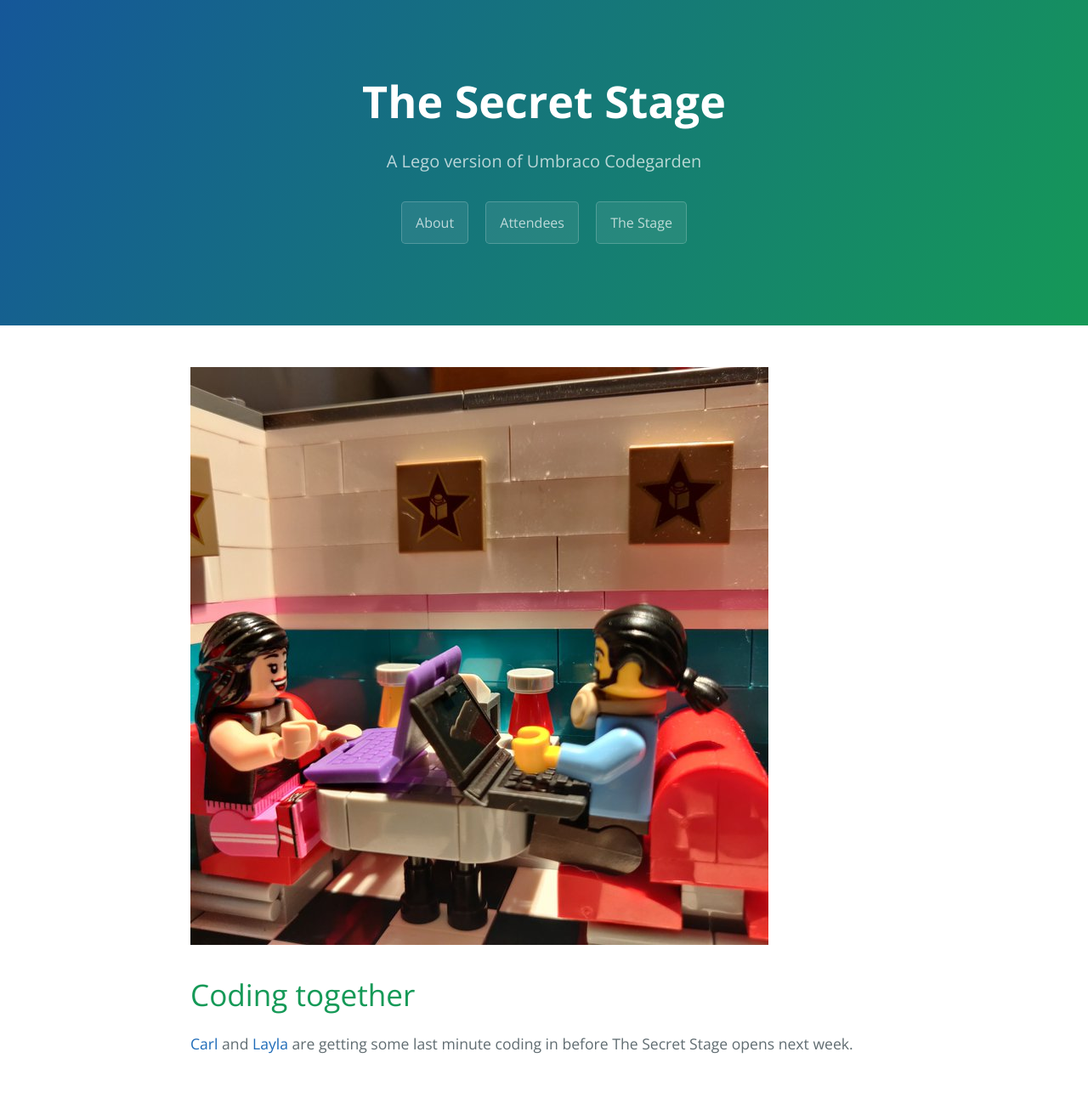
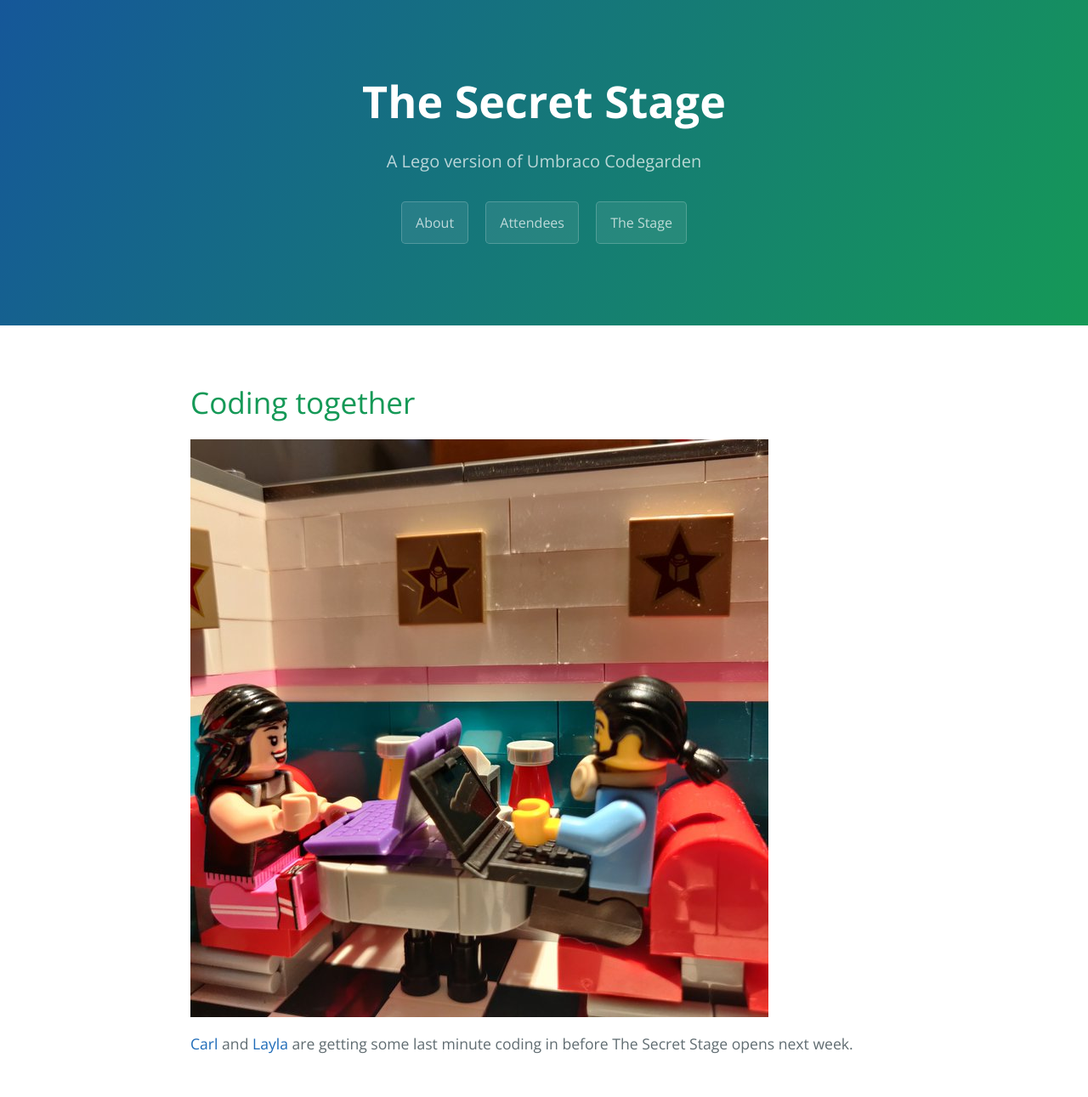
Before and after one commit to OwainWilliams/OwainWilliams.github.io, a Jekyll site: the page built from _posts/2022-06-09-codingTogether.md, in a window 1280 px wide. Shown: the whole page at 85% size. Built offline with Jekyll 4.4.1, drawn with Linux system fonts in a browser that asks for light colours.

Commit message:
Update 2022-06-09-codingTogether.md

```diff
--- a/_posts/2022-06-09-codingTogether.md
+++ b/_posts/2022-06-09-codingTogether.md
@@ -5,8 +5,8 @@ tag: stage
 image: /uploads/album/stage/carllaylaDiner.jpg
 caption: "Coding together"
 ---
+# {{page.title}}
+![]({{page.image}})
 
-![]({{page.image}})
-# {{page.title}}
 
 [Carl](/2022/06/07/CarlSargunar.html) and [Layla](/2022/06/06/laylaCodesIt.html) are getting some last minute coding in before The Secret Stage opens next week.
```
